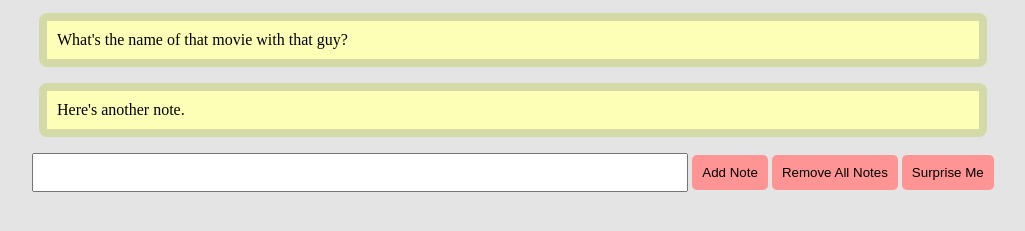
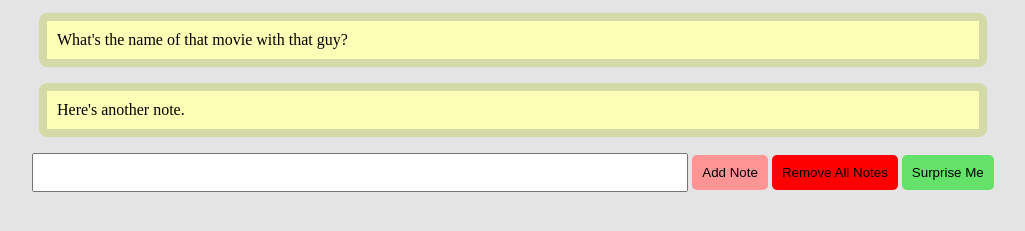
Before and after one commit to cwithac/d3_notes, a plain HTML site: page index.html in a window 1280 px wide. Shown: the part 137-368 px from the top of the page, without its empty margins (127-1152 px from the left). Drawn offline with nearby package versions, Linux system fonts and the light colour scheme.

Commit message:
New button styling

```diff
--- a/style.css
+++ b/style.css
@@ -59,3 +59,19 @@ button:hover {
 button:focus {
   outline: none;
 }
+
+.remove {
+  background-color: #ff0000;
+}
+
+.remove:hover {
+  background-color: #b20e0e
+}
+
+.lucky {
+  background-color: #63e168;
+}
+
+.lucky:hover {
+  background-color: #4caf50;
+}
```
